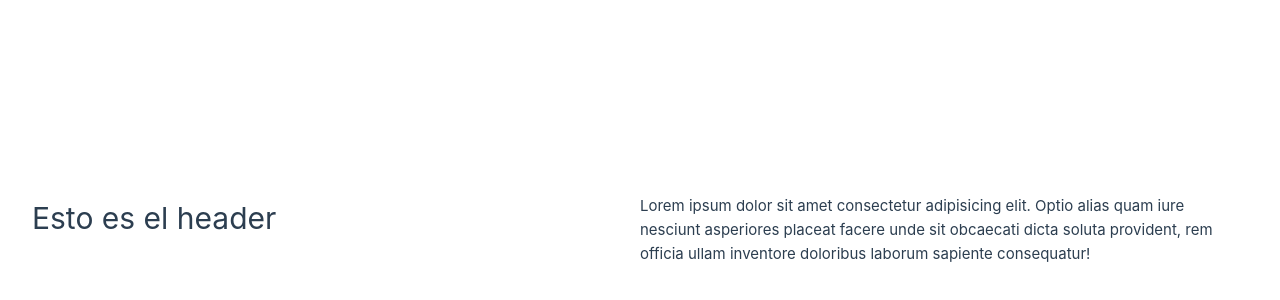
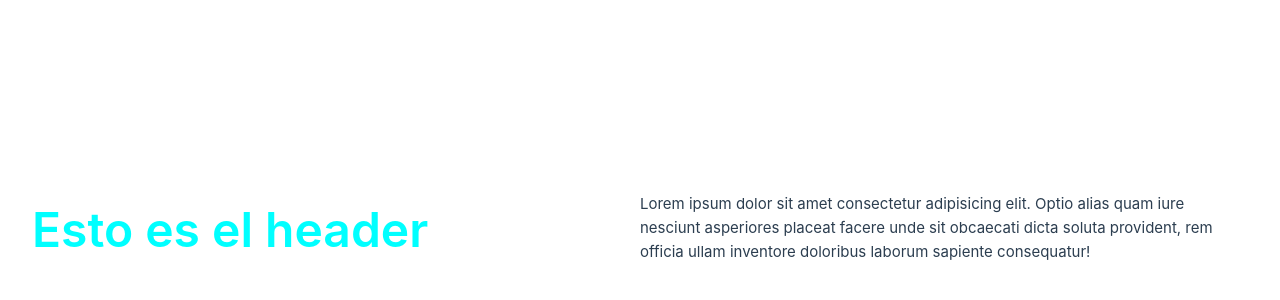
Before and after one commit to oscarHDC/padelApplication, a Vue app in the folder padel-project/: page / in a window 1280 px wide. Shown: the part 170-470 px from the top of the page. Built offline with nearby package versions, Linux system fonts and the light colour scheme.

Commit message:
Installing SCSS

```diff
--- a/padel-project/package.json
+++ b/padel-project/package.json
@@ -14,6 +14,7 @@
   },
   "devDependencies": {
     "@vitejs/plugin-vue": "^4.4.0",
+    "sass": "^1.69.5",
     "vite": "^4.4.11"
   }
 }
--- a/padel-project/src/assets/main.css
+++ b/padel-project/src/assets/main.css
@@ -1,4 +1,5 @@
 @import './base.css';
+@import './test.scss';
 
 #app {
   max-width: 1280px;
--- /dev/null
+++ b/padel-project/src/assets/test.scss
@@ -0,0 +1,7 @@
+.title {
+  &-a {
+    color: aqua;
+    font-size: 3rem;
+    font-weight: 600;
+  }
+}
--- a/padel-project/src/components/header/Header.vue
+++ b/padel-project/src/components/header/Header.vue
@@ -1,5 +1,5 @@
 <template>
-  <h1>Esto es el header</h1>
+  <h1 class="title-a">Esto es el header</h1>
   <p>Lorem ipsum dolor sit amet consectetur adipisicing elit. Optio alias quam iure nesciunt asperiores placeat facere
     unde sit obcaecati dicta soluta provident, rem officia ullam inventore doloribus laborum sapiente consequatur!</p>
 </template>
```
Also changed, not shown: 1 other file (tests, documents, lock files or other folders).
